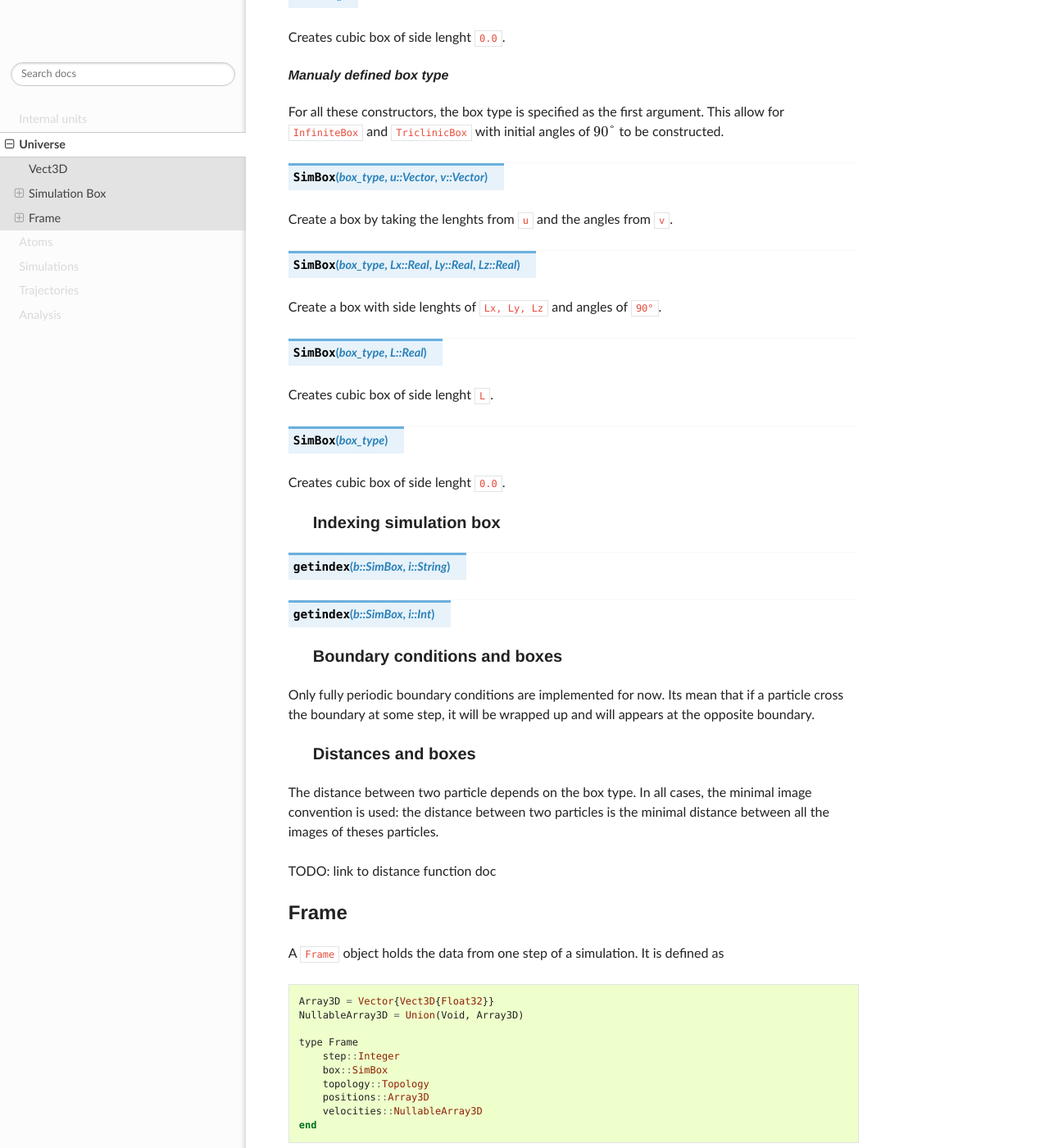
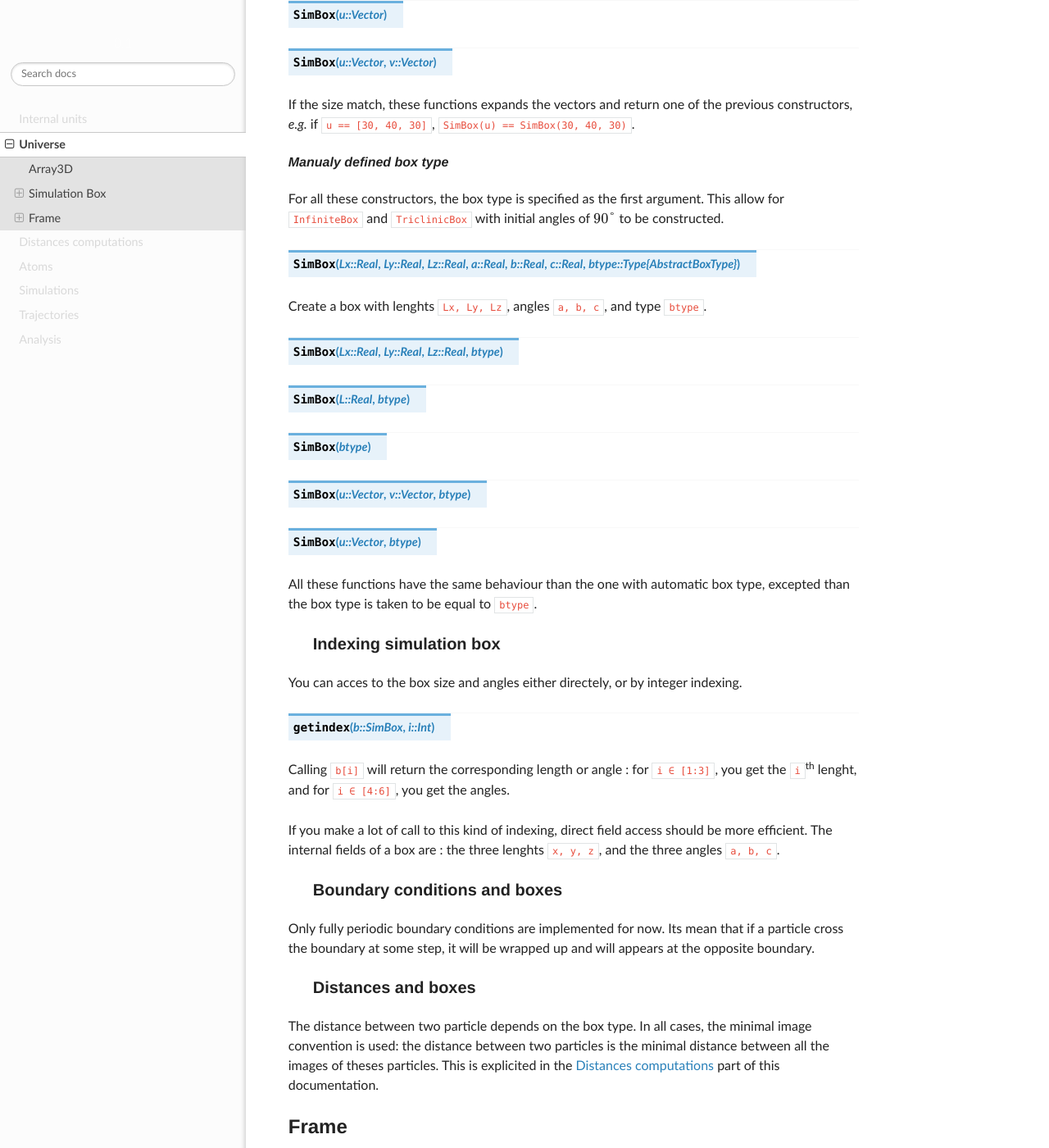
Before and after one commit to Luthaf/Jumos.jl, a Sphinx documentation site: the page built from doc/universe/index.rst, in a window 1280 px wide and 1400 px high, scrolled down 1265 px. Shown: the whole window at 82% size. Built offline with Sphinx 7.4.7 and the Read the Docs theme 2.0.0, drawn with Linux system fonts in a browser that asks for light colours; some of the changed text lies outside the part shown.

Commit message:
[doc] End of the Universe module doc

```diff
--- /dev/null
+++ b/doc/distances.rst
@@ -0,0 +1,4 @@
+.. _distances:
+
+Distances computations
+======================
--- a/doc/index.rst
+++ b/doc/index.rst
@@ -26,6 +26,7 @@
 
     units
     universe/index
+    distances
     atoms/index
     simulations/index
     trajectories/index
--- a/doc/trajectories/index.rst
+++ b/doc/trajectories/index.rst
@@ -1,3 +1,5 @@
+.. _trajectories:
+
 Trajectories
 ============
 
--- a/doc/universe/index.rst
+++ b/doc/universe/index.rst
@@ -4,43 +4,15 @@
 The Universe module defines some basic types for holding informations about a
 simulation.
 
-Vect3D
-------
+Array3D
+-------
 
-3-dimensionals vectors are very commons in molecular simulations. The ``Vect3D``
-type is made to provide an easy interface to this kind of vector, implementing
-all the usual operation : ``+, -`` between vector or with scalars; ``*, /`` with
-scalars; dot (``*``) and cross (``^``) product between vectors; ``norm`` and
-``normalize`` function.
-
-.. Even if this class is convenient, it may be at the origin of a 10-100 slowdown
-   function f()
-      a = rand(3, 100)
-      tic()
-      for _=1:10^6
-        for i=1:100
-            a[1, i] += a[2, i]
-            a[2, i] += a[3, i]
-            a[3, i] += a[1, i]
-        end
-      end
-      toc()
-   end
-   function g()
-      a = Vect3D[Vect3D(rand(), rand(), rand()) for i=1:100]
-      tic()
-      for _=1:10^6
-        for i=1:100
-            a[i].x += a[i].y
-            a[i].y += a[i].z
-            a[i].z += a[i].x
-        end
-      end
-      toc()
-   end
-   f();g()
-   f() -> elapsed time: 0.003867119 seconds
-   g() -> elapsed time: 0.477103004 seconds
+3-dimensionals vectors are very commons in molecular simulations. The ``Array3D``
+type implement arrays of this kind of vectors, implementing all the usual
+operations between it's components. If ``A`` is an ``Array3D`` and ``i`` an integer,
+``A[i]`` is a 3-dimensional vector implementing ``+, -`` between vector,
+``.+, .-, .*, */`` between vectors and scalars; ``dot`` and ``cross`` products,
+and the ``unit!`` function, normalizing its argument.
 
 .. _type-SimBox:
 
@@ -68,14 +40,9 @@
 if the box angles are all :math:`90°`, then the box is an ``OrthorombicBox``.
 Else, it is a ``TriclinicBox``.
 
-.. function:: SimBox(u::Vector, v::Vector)
-
-Creates a box with automatic type, with side lenghts from ``u`` and angles from
-``v``.
-
 .. function:: SimBox(Lx::Real, Ly::Real, Lz::Real, a::Real, b::Real, c::Real)
 
-Creates an orthorombic box of side lenghts ``Lx, Ly, Lz``, and angles ``a, b, c``.
+Creates a box of side lenghts ``Lx, Ly, Lz``, and angles ``a, b, c``.
 
 .. function:: SimBox(Lx::Real, Ly::Real, Lz::Real)
 
@@ -89,6 +56,12 @@
 
 Creates cubic box of side lenght ``0.0``.
 
+.. function:: SimBox(u::Vector)
+.. function:: SimBox(u::Vector, v::Vector)
+
+If the size match, these functions expands the vectors and return one of the
+previous constructors, *e.g.* if ``u == [30, 40, 30]``, ``SimBox(u) == SimBox(30, 40, 30)``.
+
 Manualy defined box type
 """"""""""""""""""""""""
 
@@ -96,28 +69,33 @@
 allow for ``InfiniteBox`` and ``TriclinicBox`` with initial angles of :math:`90°`
 to be constructed.
 
-.. function:: SimBox(box_type, u::Vector, v::Vector)
+.. function:: SimBox(Lx::Real, Ly::Real, Lz::Real, a::Real, b::Real, c::Real, btype::Type{AbstractBoxType})
 
-Create a box by taking the lenghts from ``u`` and the angles from ``v``.
+Create a box with lenghts ``Lx, Ly, Lz``, angles ``a, b, c``, and type ``btype``.
 
-.. function:: SimBox(box_type, Lx::Real, Ly::Real, Lz::Real)
+.. function:: SimBox(Lx::Real, Ly::Real, Lz::Real, btype)
+.. function:: SimBox(L::Real, btype)
+.. function:: SimBox(btype)
+.. function:: SimBox(u::Vector, v::Vector, btype)
+.. function:: SimBox(u::Vector, btype)
 
-Create a box with side lenghts of ``Lx, Ly, Lz`` and angles of ``90°``.
-
-.. function:: SimBox(box_type, L::Real)
-
-Creates cubic box of side lenght ``L``.
-
-.. function:: SimBox(box_type)
-
-Creates cubic box of side lenght ``0.0``.
+All these functions have the same behaviour than the one with automatic box type,
+excepted than the box type is taken to be equal to ``btype``.
 
 Indexing simulation box
 ^^^^^^^^^^^^^^^^^^^^^^^
 
-.. function:: getindex(b::SimBox, i::String)
+You can acces to the box size and angles either directely, or by integer indexing.
 
 .. function:: getindex(b::SimBox, i::Int)
+
+Calling ``b[i]`` will return the corresponding length or angle : for ``i ∈ [1:3]``,
+you get the ``i``:superscript:`th` lenght, and for ``i ∈ [4:6]``, you get the
+angles.
+
+If you make a lot of call to this kind of indexing, direct field access should be
+more efficient. The internal fields of a box are : the three lenghts ``x, y, z``,
+and the three angles ``a, b, c``.
 
 Boundary conditions and boxes
 ^^^^^^^^^^^^^^^^^^^^^^^^^^^^^
@@ -131,9 +109,8 @@
 
 The distance between two particle depends on the box type. In all cases, the
 minimal image convention is used: the distance between two particles is the
-minimal distance between all the images of theses particles.
-
-TODO: link to distance function doc
+minimal distance between all the images of theses particles. This is explicited
+in the :ref:`distances` part of this documentation.
 
 
 Frame
@@ -143,22 +120,18 @@
 
 .. code-block:: julia
 
-    Array3D = Vector{Vect3D{Float32}}
-    NullableArray3D = Union(Void, Array3D)
-
     type Frame
         step::Integer
         box::SimBox
         topology::Topology
         positions::Array3D
-        velocities::NullableArray3D
+        velocities::Array3D
     end
 
 `i.e.` it contains informations about the current step, the current
 :ref:`box <type-SimBox>` shape, the current :ref:`topology <type-Topology>`, the
-current positions, and maybe the current velocities. As the ``velocities`` field
-may be ``nothing``, one should check for it's existency before using it in some
-algorithm.
+current positions, and maybe the current velocities. If there is no velocities
+information, the velocities ``Array3D`` is a 0-sized array.
 
 Creating frames
 ^^^^^^^^^^^^^^^
@@ -181,4 +154,5 @@
 Reding and writing frames from files
 ^^^^^^^^^^^^^^^^^^^^^^^^^^^^^^^^^^^^
 
-TODO
+The main goal of the ``Trajectories``module is to read or write frames from or to
+files. See the :ref:`documentation <trajectories>` for more informations.
```
